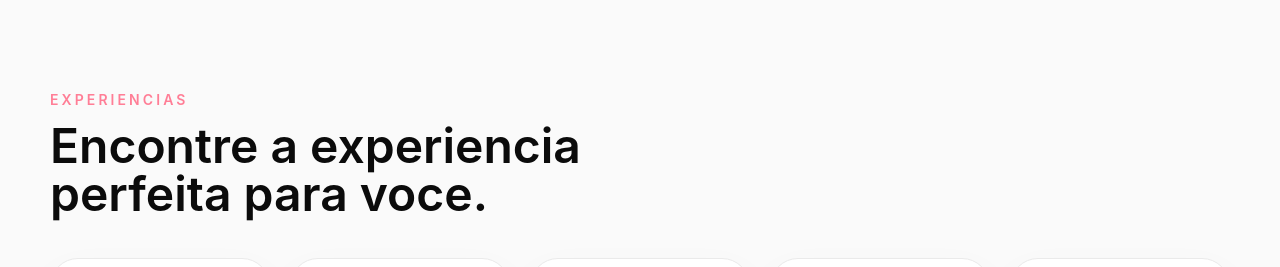
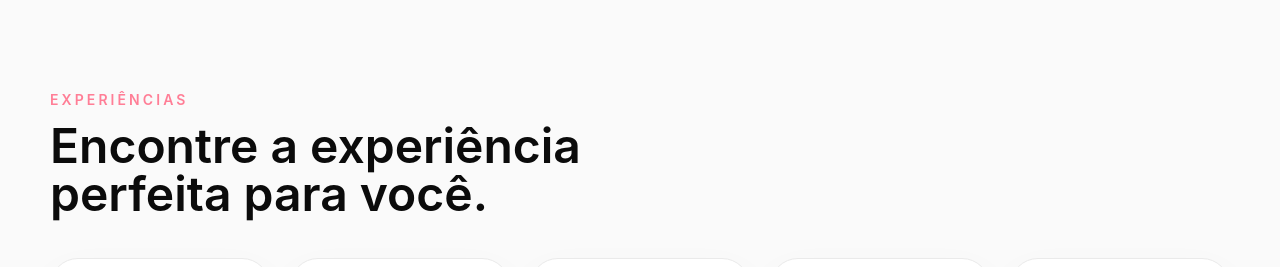
Before and after one commit to beguelini/sail-experience-club-public, a Next.js app: page / in a window 1280 px wide. Shown: the part 2160-2427 px from the top of the page. Built offline with nearby package versions, Linux system fonts and the light colour scheme.

Commit message:
fix: restore Portuguese copy accents

```diff
--- a/src/components/sail-experience/ExperienceCategories.tsx
+++ b/src/components/sail-experience/ExperienceCategories.tsx
@@ -6,9 +6,9 @@ export function ExperienceCategories() {
     <section className="bg-[#FAFAFA] py-16 md:py-24" id="experiencias">
       <div className="section-shell">
         <div className="max-w-2xl">
-          <p className="text-sm font-semibold uppercase tracking-[0.22em] text-[#FF7E96]">Experiencias</p>
+          <p className="text-sm font-semibold uppercase tracking-[0.22em] text-[#FF7E96]">Experiências</p>
           <h2 className="mt-3 text-3xl font-semibold tracking-normal text-[#0B0B0B] md:text-5xl">
-            Encontre a experiencia perfeita para voce.
+            Encontre a experiência perfeita para você.
           </h2>
         </div>
 
@@ -24,7 +24,7 @@ export function ExperienceCategories() {
                 <h3 className="mt-6 text-xl font-semibold text-[#171717]">{category.title}</h3>
                 <p className="mt-3 min-h-24 text-sm leading-6 text-[#666666]">{category.description}</p>
                 <a href="#" className="mt-6 inline-flex items-center gap-2 text-sm font-semibold text-[#171717]">
-                  Ver experiencias
+                  Ver experiências
                   <ArrowRight size={16} />
                 </a>
               </article>
```
